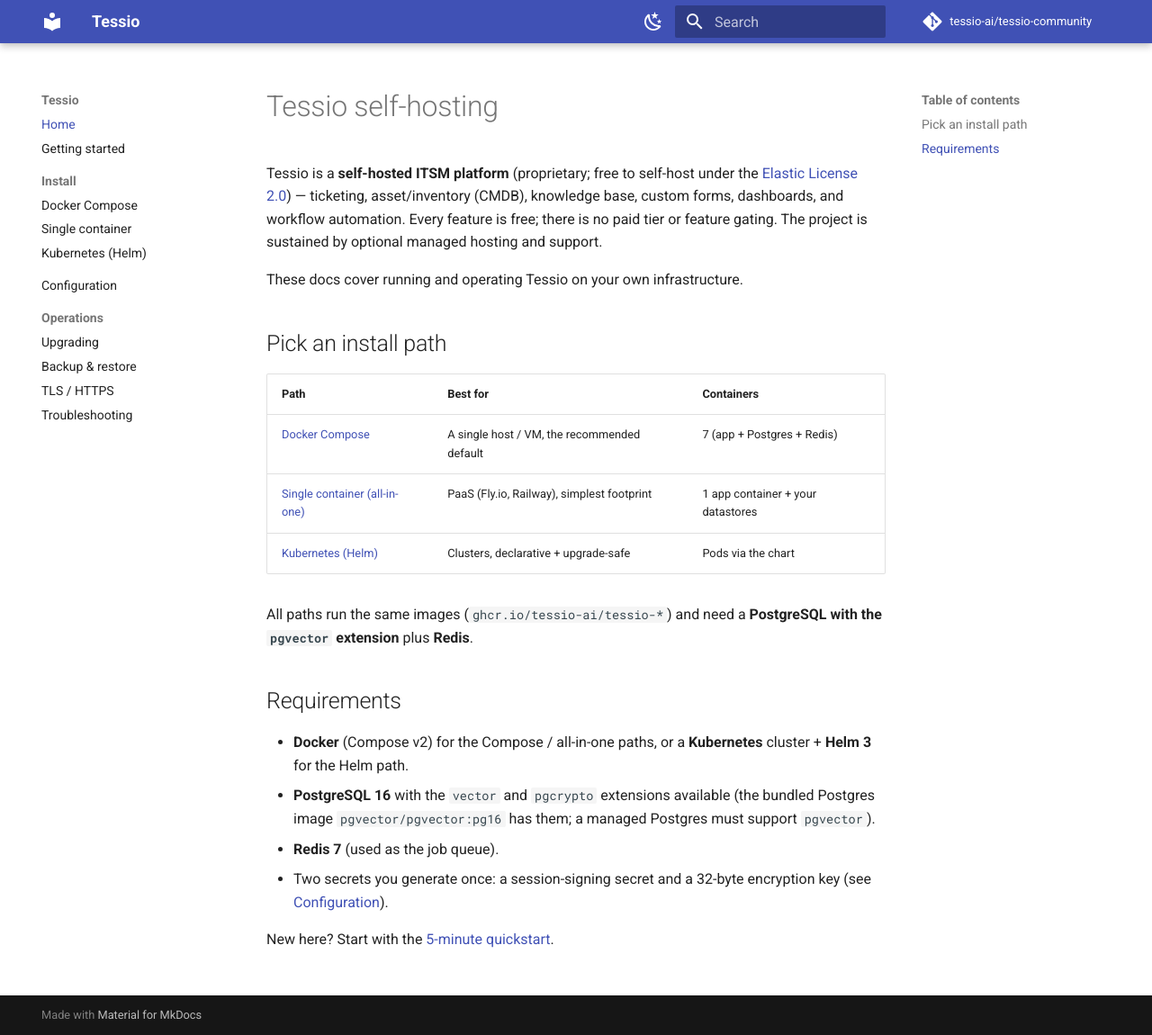
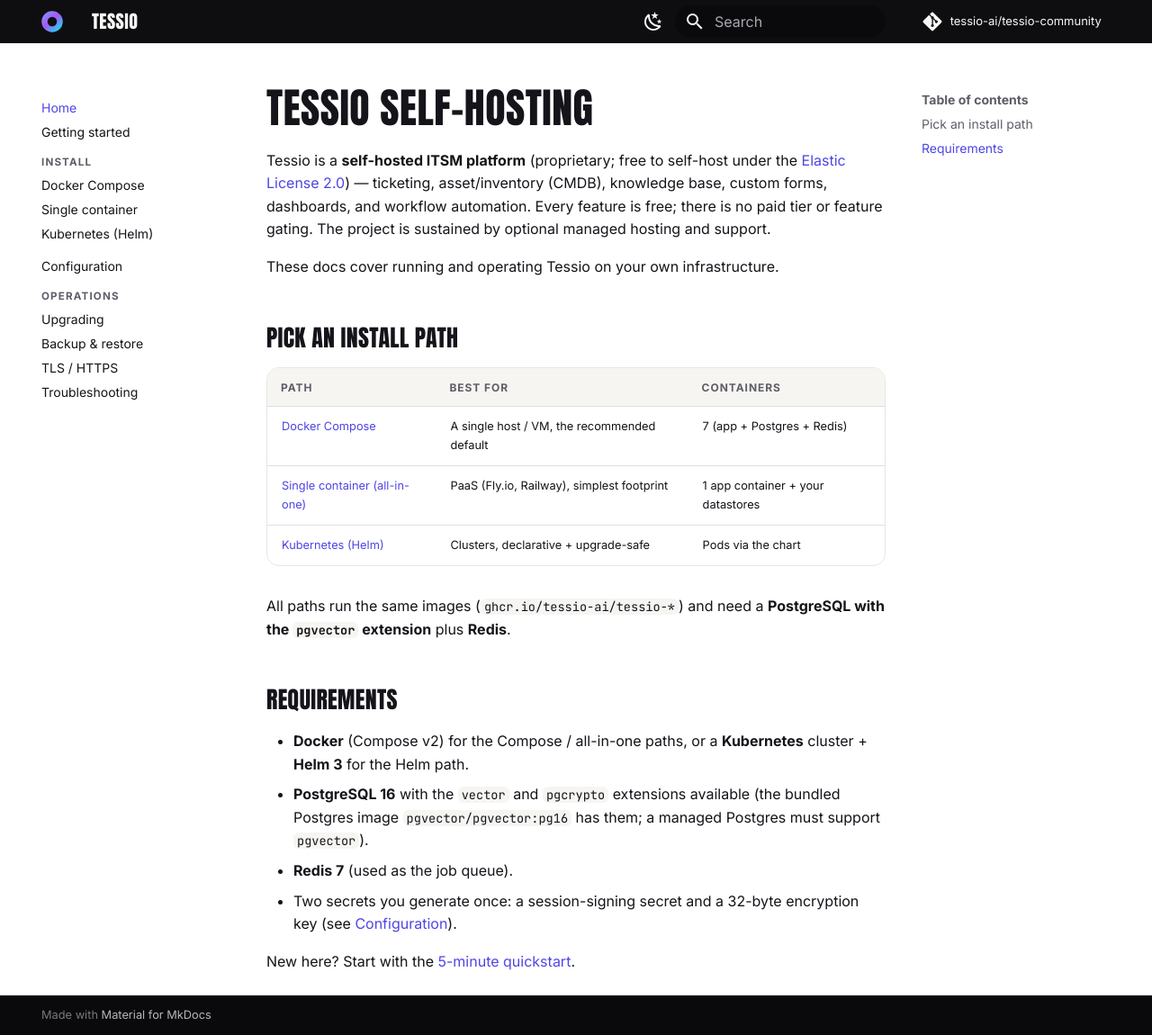
Before and after one commit to tessio-ai/tessio-community, an MkDocs documentation site: the page built from docs/manual/index.md, in a window 1280 px wide and 1150 px high. Shown: the whole window at 90% size. Built offline with MkDocs 1.6.1 and Material for MkDocs 9.7.7, drawn with Linux system fonts in a browser that asks for light colours; comment, search, counter and statistics services are not loaded.

Commit message:
sync from tessio@9979763

```diff
--- /dev/null
+++ b/docs/manual/stylesheets/tessio.css
@@ -0,0 +1,214 @@
+/* ============================================================
+   Tessio docs theme
+   Matches the product landing page: Anton condensed display,
+   ink/paper surfaces, indigo links, coral accent, pill shapes.
+   ============================================================ */
+
+@import url('https://fonts.googleapis.com/css2?family=Anton&display=swap');
+
+:root {
+  --tessio-ink: #0e0e11;
+  --tessio-ink-2: #16161b;
+  --tessio-paper: #ffffff;
+  --tessio-paper-2: #f6f5f2;
+  --tessio-line: #e7e6e2;
+  --tessio-line-dk: #26262e;
+  --tessio-indigo: #4f46e5;
+  --tessio-indigo-2: #818cf8;
+  --tessio-violet: #8b5cf6;
+  --tessio-cyan: #22d3ee;
+  --tessio-coral: #ff5a3c;
+  --tessio-disp: "Anton", "Inter", sans-serif;
+}
+
+/* ---------- palette: light ---------- */
+[data-md-color-scheme="default"] {
+  --md-primary-fg-color: var(--tessio-ink);
+  --md-primary-fg-color--light: #2a2a32;
+  --md-primary-fg-color--dark: #0a0a0d;
+  --md-primary-bg-color: #f7f7f5;
+  --md-primary-bg-color--light: #a8a8b3;
+  --md-accent-fg-color: var(--tessio-coral);
+  --md-accent-fg-color--transparent: rgba(255, 90, 60, .08);
+  --md-default-fg-color: #14141a;
+  --md-default-fg-color--light: #5d5d68;
+  --md-default-fg-color--lighter: #9a9aa4;
+  --md-default-fg-color--lightest: var(--tessio-paper-2);
+  --md-typeset-a-color: var(--tessio-indigo);
+  --md-code-bg-color: var(--tessio-paper-2);
+  --md-code-fg-color: #14141a;
+  --md-footer-bg-color: var(--tessio-ink);
+  --md-footer-bg-color--dark: #0a0a0d;
+}
+
+/* ---------- palette: dark ---------- */
+[data-md-color-scheme="slate"] {
+  --md-primary-fg-color: var(--tessio-ink);
+  --md-primary-fg-color--light: #2a2a32;
+  --md-primary-fg-color--dark: #0a0a0d;
+  --md-primary-bg-color: #f7f7f5;
+  --md-primary-bg-color--light: #a8a8b3;
+  --md-accent-fg-color: #ff7a5e;
+  --md-accent-fg-color--transparent: rgba(255, 122, 94, .1);
+  --md-default-bg-color: var(--tessio-ink);
+  --md-default-fg-color: #f0f0f3;
+  --md-default-fg-color--light: #b6b6c0;
+  --md-default-fg-color--lighter: #8a8a95;
+  --md-default-fg-color--lightest: var(--tessio-ink-2);
+  --md-typeset-a-color: var(--tessio-indigo-2);
+  --md-code-bg-color: var(--tessio-ink-2);
+  --md-code-fg-color: #e7e7ec;
+  --md-footer-bg-color: #0a0a0d;
+  --md-footer-bg-color--dark: #060608;
+  --md-typeset-color: #e2e2e8;
+}
+
+/* ---------- header ---------- */
+.md-header {
+  box-shadow: 0 1px 0 rgba(255, 255, 255, .07);
+}
+
+.md-header__topic:first-child {
+  font-family: var(--tessio-disp);
+  font-weight: 400;
+  text-transform: uppercase;
+  font-size: 1rem;
+  letter-spacing: .02em;
+}
+
+/* pill search, like the landing nav */
+.md-search__form {
+  border-radius: 999px;
+}
+
+[data-md-toggle="search"]:checked ~ .md-header .md-search__form {
+  border-radius: 14px 14px 0 0;
+}
+
+.md-search__output {
+  border-radius: 0 0 14px 14px;
+}
+
+/* ---------- display type ---------- */
+.md-typeset h1,
+.md-typeset h2 {
+  font-family: var(--tessio-disp);
+  font-weight: 400;
+  text-transform: uppercase;
+  letter-spacing: .01em;
+  color: var(--md-default-fg-color);
+}
+
+.md-typeset h1 {
+  font-size: 2.3rem;
+  line-height: .95;
+  margin-bottom: 1.2rem;
+  text-wrap: balance;
+}
+
+.md-typeset h2 {
+  font-size: 1.3rem;
+  line-height: 1;
+  margin: 2em 0 .8em;
+}
+
+.md-typeset h3 {
+  font-weight: 700;
+  letter-spacing: -.01em;
+}
+
+.md-typeset {
+  font-size: .8rem;
+  line-height: 1.6;
+}
+
+/* ---------- links ---------- */
+.md-typeset a {
+  font-weight: 500;
+}
+
+/* ---------- code ---------- */
+.md-typeset pre > code {
+  border-radius: 14px;
+  border: 1px solid var(--tessio-line);
+  padding: .9em 1.1em;
+}
+
+[data-md-color-scheme="slate"] .md-typeset pre > code {
+  border-color: var(--tessio-line-dk);
+}
+
+.md-typeset code {
+  border-radius: 6px;
+}
+
+/* ---------- tables ---------- */
+.md-typeset table:not([class]) {
+  border: 1px solid var(--tessio-line);
+  border-radius: 14px;
+  box-shadow: none;
+  overflow: hidden;
+}
+
+[data-md-color-scheme="slate"] .md-typeset table:not([class]) {
+  border-color: var(--tessio-line-dk);
+}
+
+.md-typeset table:not([class]) th {
+  font-size: .6rem;
+  font-weight: 700;
+  letter-spacing: .08em;
+  text-transform: uppercase;
+  color: var(--md-default-fg-color--light);
+  background: var(--md-code-bg-color);
+}
+
+/* ---------- admonitions: full hairline, rounded ---------- */
+.md-typeset .admonition,
+.md-typeset details {
+  border-radius: 14px;
+  border-width: 1px;
+  box-shadow: none;
+}
+
+.md-typeset .admonition-title,
+.md-typeset summary {
+  border-radius: 0;
+}
+
+/* ---------- buttons ---------- */
+.md-typeset .md-button {
+  border-radius: 999px;
+  font-weight: 600;
+}
+
+/* ---------- sidebar nav ---------- */
+@media screen and (min-width: 76.25em) {
+  .md-nav--primary > .md-nav__title {
+    display: none;
+  }
+}
+
+.md-nav__item--section > .md-nav__link {
+  font-size: .58rem;
+  font-weight: 700;
+  letter-spacing: .1em;
+  text-transform: uppercase;
+  color: var(--md-default-fg-color--lighter);
+}
+
+.md-nav__link {
+  font-weight: 500;
+}
+
+/* ---------- footer ---------- */
+.md-footer-meta {
+  background-color: var(--md-footer-bg-color--dark);
+}
+
+/* ---------- reduced motion ---------- */
+@media (prefers-reduced-motion: reduce) {
+  .md-typeset * {
+    transition: none !important;
+  }
+}
--- a/mkdocs.yml
+++ b/mkdocs.yml
@@ -7,18 +7,23 @@ site_dir: site
 
 theme:
   name: material
+  logo: assets/tessio-mark.svg
+  favicon: assets/tessio-mark.svg
+  font:
+    text: Inter
+    code: JetBrains Mono
   palette:
     - media: "(prefers-color-scheme: light)"
       scheme: default
-      primary: indigo
-      accent: indigo
+      primary: custom
+      accent: custom
       toggle:
         icon: material/weather-night
         name: Switch to dark mode
     - media: "(prefers-color-scheme: dark)"
       scheme: slate
-      primary: indigo
-      accent: indigo
+      primary: custom
+      accent: custom
       toggle:
         icon: material/weather-sunny
         name: Switch to light mode
@@ -28,6 +33,9 @@ theme:
     - navigation.instant
     - search.suggest
     - content.code.copy
+
+extra_css:
+  - stylesheets/tessio.css
 
 markdown_extensions:
   - admonition
```
Also changed, not shown: README.md (+3 -2 lines), docs/manual/assets/tessio-mark.svg (added).
